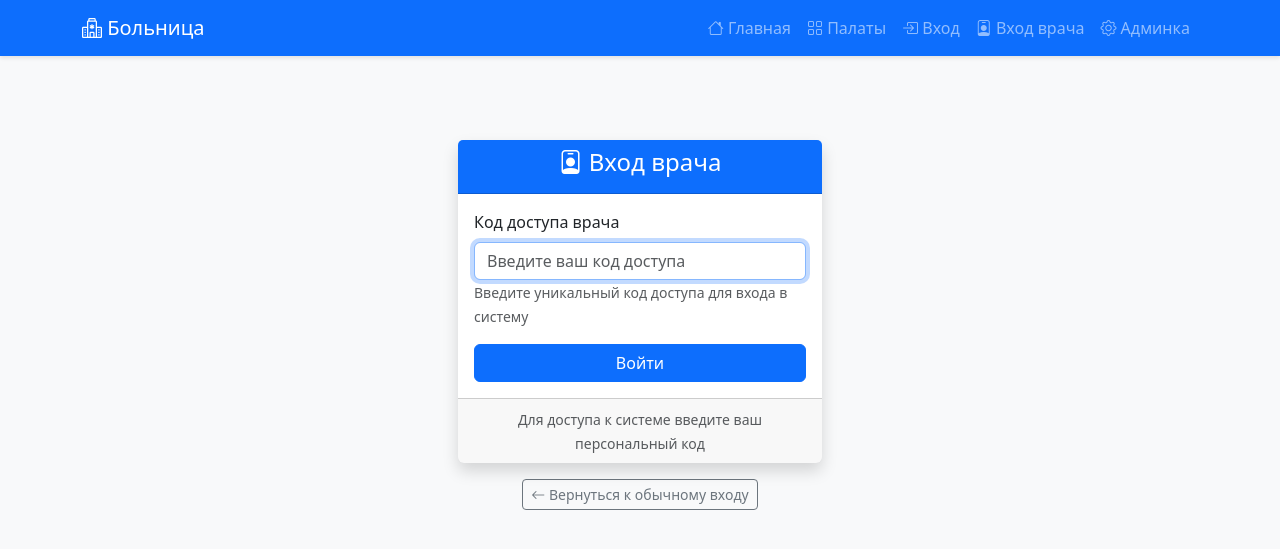
After one commit to polina2407/kursach2, a Django app: page /doctor_login/ in a window 1280 px wide. The commit adds this page. Shown: the top 549 px of the page. Run offline with Django 5.2, Linux system fonts and the light colour scheme.

Commit message:
Add doctor authentication system and patient birth date validation
- Add doctor_login.html template with secure access code form
- Update forms.py with enhanced birth date validation (age limits, future dates)
- Add DoctorLoginForm and DoctorCodeForm for physician authentication
- Modify views.py to support separate doctor login and session management
- Update base.html navigation with doctor login link
- Add doctor_login URL route to hospital app
- Enhance patient birth date validation with comprehensive age checks
- Improve doctor authentication flow with session-based access control

```diff
--- a/hospital_project/hospital/forms.py
+++ b/hospital_project/hospital/forms.py
@@ -37,7 +37,8 @@ class PatientForm(forms.ModelForm):
             'birth_date': forms.DateInput(attrs={
                 'type': 'date',
                 'class': 'form-control',
-                'required': True
+                'required': True,
+                'max': '9999-12-31'
             }),
             'gender': forms.RadioSelect(),
             'department': forms.Select(attrs={'class': 'form-select'}),
@@ -64,8 +65,8 @@ class PatientForm(forms.ModelForm):
             raise forms.ValidationError("Фамилия обязательна для заполнения")
         if len(last_name) < 2:
             raise forms.ValidationError("Фамилия должна быть не менее 2 символов")
-        if not last_name.isalpha():
-            raise forms.ValidationError("Фамилия должна содержать только буквы")
+        if not last_name.replace(' ', '').isalpha():
+            raise forms.ValidationError("Фамилия должна содержать только буквы и пробелы")
         return last_name
 
     def clean_first_name(self):
@@ -74,14 +75,14 @@ class PatientForm(forms.ModelForm):
             raise forms.ValidationError("Имя обязательно для заполнения")
         if len(first_name) < 2:
             raise forms.ValidationError("Имя должно быть не менее 2 символов")
-        if not first_name.isalpha():
-            raise forms.ValidationError("Имя должно содержать только буквы")
+        if not first_name.replace(' ', '').isalpha():
+            raise forms.ValidationError("Имя должно содержать только буквы и пробелы")
         return first_name
 
     def clean_middle_name(self):
         middle_name = self.cleaned_data.get('middle_name', '').strip()
-        if middle_name and not middle_name.isalpha():
-            raise forms.ValidationError("Отчество должно содержать только буквы")
+        if middle_name and not middle_name.replace(' ', '').isalpha():
+            raise forms.ValidationError("Отчество должно содержать только буквы и пробелы")
         return middle_name
 
     def clean_birth_date(self):
@@ -91,15 +92,25 @@ class PatientForm(forms.ModelForm):
 
         from datetime import date
         today = date.today()
+
+        # Проверка: дата не может быть в будущем
         if birth_date > today:
             raise forms.ValidationError("Дата рождения не может быть в будущем")
 
-        # Проверка на минимальный возраст (например, 0 лет - новорожденный)
+        # Вычисляем возраст
         age = today.year - birth_date.year - ((today.month, today.day) < (birth_date.month, birth_date.day))
+
+        # Проверка: минимальный возраст 0 лет (новорожденный)
         if age < 0:
             raise forms.ValidationError("Некорректная дата рождения")
+
+        # Проверка: максимальный возраст 120 лет
         if age > 120:
-            raise forms.ValidationError("Проверьте корректность даты рождения")
+            raise forms.ValidationError("Проверьте корректность даты рождения (возраст не может превышать 120 лет)")
+
+        # Дополнительная проверка: дата не раньше 1900 года
+        if birth_date.year < 1900:
+            raise forms.ValidationError("Дата рождения должна быть не ранее 1900 года")
 
         return birth_date
 
@@ -130,3 +141,28 @@ class DoctorCodeForm(forms.Form):
             raise forms.ValidationError("Неверный код доступа или врач не активен")
 
         return code
+
+
+class DoctorLoginForm(forms.Form):
+    """Форма входа для врача по коду"""
+    code = forms.CharField(
+        max_length=10,
+        label="Код доступа",
+        widget=forms.PasswordInput(attrs={
+            'class': 'form-control',
+            'placeholder': 'Введите ваш код доступа',
+            'autocomplete': 'current-password',
+            'autofocus': True
+        })
+    )
+
+    def clean_code(self):
+        code = self.cleaned_data.get('code', '').strip()
+        if not code:
+            raise forms.ValidationError("Введите код доступа")
+
+        doctor = Doctor.authenticate_by_code(code)
+        if not doctor:
+            raise forms.ValidationError("Неверный код доступа. Проверьте правильность ввода.")
+
+        return code
--- a/hospital_project/hospital/templates/base.html
+++ b/hospital_project/hospital/templates/base.html
@@ -80,6 +80,29 @@
                             <i class="bi bi-grid"></i> Палаты
                         </a>
                     </li>
+                    {% if user.is_authenticated %}
+                    <li class="nav-item dropdown">
+                        <a class="nav-link dropdown-toggle" href="#" id="navbarDropdown" role="button" data-bs-toggle="dropdown">
+                            <i class="bi bi-person-circle"></i> {{ user.username }}
+                        </a>
+                        <ul class="dropdown-menu dropdown-menu-end">
+                            <li><a class="dropdown-item" href="{% url 'add_patient' %}"><i class="bi bi-person-plus"></i> Добавить пациента</a></li>
+                            <li><hr class="dropdown-divider"></li>
+                            <li><a class="dropdown-item" href="{% url 'logout' %}"><i class="bi bi-box-arrow-right"></i> Выйти</a></li>
+                        </ul>
+                    </li>
+                    {% else %}
+                    <li class="nav-item">
+                        <a class="nav-link" href="{% url 'login' %}">
+                            <i class="bi bi-box-arrow-in-right"></i> Вход
+                        </a>
+                    </li>
+                    <li class="nav-item">
+                        <a class="nav-link" href="{% url 'doctor_login' %}">
+                            <i class="bi bi-person-badge"></i> Вход врача
+                        </a>
+                    </li>
+                    {% endif %}
                     <li class="nav-item">
                         <a class="nav-link" href="/admin/" target="_blank">
                             <i class="bi bi-gear"></i> Админка
--- /dev/null
+++ b/hospital_project/hospital/templates/doctor_login.html
@@ -0,0 +1,49 @@
+{% extends 'base.html' %}
+
+{% block content %}
+<div class="row justify-content-center mt-5">
+    <div class="col-md-6 col-lg-4">
+        <div class="card shadow">
+            <div class="card-header bg-primary text-white text-center">
+                <h4><i class="bi bi-person-badge"></i> Вход врача</h4>
+            </div>
+            <div class="card-body">
+                {% if form.errors %}
+                <div class="alert alert-danger">
+                    <strong>Ошибка!</strong> {{ form.code.errors.0 }}
+                </div>
+                {% endif %}
+
+                <form method="post">
+                    {% csrf_token %}
+                    <div class="mb-3">
+                        <label for="id_code" class="form-label">Код доступа врача</label>
+                        <input type="password"
+                               name="code"
+                               id="id_code"
+                               class="form-control"
+                               placeholder="Введите ваш код доступа"
+                               required
+                               autofocus>
+                        <small class="form-text text-muted">
+                            Введите уникальный код доступа для входа в систему
+                        </small>
+                    </div>
+                    <div class="d-grid">
+                        <button type="submit" class="btn btn-primary">Войти</button>
+                    </div>
+                </form>
+            </div>
+            <div class="card-footer text-muted text-center">
+                <small>Для доступа к системе введите ваш персональный код</small>
+            </div>
+        </div>
+
+        <div class="text-center mt-3">
+            <a href="{% url 'login' %}" class="btn btn-outline-secondary btn-sm">
+                <i class="bi bi-arrow-left"></i> Вернуться к обычному входу
+            </a>
+        </div>
+    </div>
+</div>
+{% endblock %}
--- a/hospital_project/hospital/urls.py
+++ b/hospital_project/hospital/urls.py
@@ -3,9 +3,10 @@ from . import views
 
 urlpatterns = [
     path('', views.index, name='index'),
+    path('doctor_login/', views.doctor_login, name='doctor_login'),
     path('add_patient/', views.add_patient, name='add_patient'),
     path('select_room/<int:patient_id>/', views.select_room, name='select_room'),
     path('discharge_patient/<int:patient_id>/', views.discharge_patient, name='discharge_patient'),
     path('room_status/', views.room_status, name='room_status'),
-    path('patient/<int:patient_id>/', views.patient_detail, name='patient_detail'),  # ✅ Новый URL
+    path('patient/<int:patient_id>/', views.patient_detail, name='patient_detail'),
 ]
--- a/hospital_project/hospital/views.py
+++ b/hospital_project/hospital/views.py
@@ -2,8 +2,9 @@ from django.shortcuts import render, redirect, get_object_or_404
 from django.contrib import messages
 from django.db.models import Count, Q, Sum
 from django.contrib.auth.decorators import login_required
+from django.contrib.auth import authenticate, login
 from .models import Department, Room, Patient, Doctor, DischargeHistory
-from .forms import PatientForm, DoctorCodeForm
+from .forms import PatientForm, DoctorCodeForm, DoctorLoginForm
 from datetime import date
 
 
@@ -125,20 +126,51 @@ def index(request):
     return render(request, "index.html", context)
 
 
+def doctor_login(request):
+    """Вход врача по коду доступа"""
+    if request.method == 'POST':
+        form = DoctorLoginForm(request.POST)
+        if form.is_valid():
+            code = form.cleaned_data['code']
+            doctor = Doctor.authenticate_by_code(code)
+
+            if doctor:
+                # Сохраняем ID врача в сессии
+                request.session['doctor_id'] = doctor.id
+                messages.success(request, f"✅ Добро пожаловать, {doctor.user.get_full_name() or doctor.user.username}!")
+                return redirect('index')
+    else:
+        form = DoctorLoginForm()
+
+    return render(request, 'doctor_login.html', {'form': form})
+
+
 @login_required
 def add_patient(request):
     """Добавление пациента с проверкой кода врача"""
     doctor = None
 
+    # Проверяем, есть ли врач в сессии
+    if request.session.get('doctor_id'):
+        try:
+            doctor = Doctor.objects.get(id=request.session['doctor_id'], is_active=True)
+        except Doctor.DoesNotExist:
+            del request.session['doctor_id']
+
     if request.method == "POST":
-        # Проверяем код врача
-        code_form = DoctorCodeForm(request.POST)
-        if code_form.is_valid():
-            doctor = Doctor.authenticate_by_code(code_form.cleaned_data['code'])
-            request.session['doctor_id'] = doctor.id
-        else:
-            messages.error(request, f"❌ Ошибка кода: {code_form.errors.get('code', ['Неверный код'])[0]}")
-            return render(request, "add_patient.html", {"form": PatientForm(), "code_form": code_form})
+        # Если врач еще не аутентифицирован, проверяем код
+        if not doctor:
+            code_form = DoctorCodeForm(request.POST)
+            if code_form.is_valid():
+                doctor = Doctor.authenticate_by_code(code_form.cleaned_data['code'])
+                if doctor:
+                    request.session['doctor_id'] = doctor.id
+                else:
+                    messages.error(request, f"❌ Ошибка кода: Неверный код доступа")
+                    return render(request, "add_patient.html", {"form": PatientForm(), "code_form": code_form})
+            else:
+                messages.error(request, f"❌ Ошибка кода: {code_form.errors.get('code', ['Неверный код'])[0]}")
+                return render(request, "add_patient.html", {"form": PatientForm(), "code_form": code_form})
 
         # Если код верный, обрабатываем форму пациента
         form = PatientForm(request.POST)
@@ -148,6 +180,8 @@ def add_patient(request):
             patient.save()
             messages.success(request, f"✅ Пациент {patient.last_name} {patient.first_name} зарегистрирован")
             return redirect("select_room", patient_id=patient.id)
+        else:
+            messages.error(request, "❌ Исправьте ошибки в форме пациента")
     else:
         form = PatientForm()
         code_form = DoctorCodeForm()
@@ -155,7 +189,7 @@ def add_patient(request):
         if dep_id:
             form.fields['department'].initial = dep_id
 
-    return render(request, "add_patient.html", {"form": form, "code_form": code_form})
+    return render(request, "add_patient.html", {"form": form, "code_form": code_form, "doctor": doctor})
 
 
 @login_required
@@ -226,14 +260,27 @@ def discharge_patient(request, patient_id):
     patient = get_object_or_404(Patient, id=patient_id)
     doctor = None
 
+    # Проверяем, есть ли врач в сессии
+    if request.session.get('doctor_id'):
+        try:
+            doctor = Doctor.objects.get(id=request.session['doctor_id'], is_active=True)
+        except Doctor.DoesNotExist:
+            del request.session['doctor_id']
+
     if request.method == "POST":
-        # Проверяем код врача
-        code_form = DoctorCodeForm(request.POST)
-        if code_form.is_valid():
-            doctor = Doctor.authenticate_by_code(code_form.cleaned_data['code'])
-        else:
-            messages.error(request, f"❌ Ошибка кода: {code_form.errors.get('code', ['Неверный код'])[0]}")
-            return render(request, "discharge_patient.html", {"patient": patient, "code_form": code_form})
+        # Если врач еще не аутентифицирован, проверяем код
+        if not doctor:
+            code_form = DoctorCodeForm(request.POST)
+            if code_form.is_valid():
+                doctor = Doctor.authenticate_by_code(code_form.cleaned_data['code'])
+                if doctor:
+                    request.session['doctor_id'] = doctor.id
+                else:
+                    messages.error(request, f"❌ Ошибка кода: Неверный код доступа")
+                    return render(request, "discharge_patient.html", {"patient": patient, "code_form": code_form})
+            else:
+                messages.error(request, f"❌ Ошибка кода: {code_form.errors.get('code', ['Неверный код'])[0]}")
+                return render(request, "discharge_patient.html", {"patient": patient, "code_form": code_form})
 
         disease = request.POST.get('diagnosis', 'Не указано')
 
@@ -252,7 +299,7 @@ def discharge_patient(request, patient_id):
     else:
         code_form = DoctorCodeForm()
 
-    return render(request, "discharge_patient.html", {"patient": patient, "code_form": code_form})
+    return render(request, "discharge_patient.html", {"patient": patient, "code_form": code_form, "doctor": doctor})
 
 
 def room_status(request):
```
Also changed, not shown: hospital_project/db.sqlite3, hospital_project/hospital/migrations/0001_initial.py, 1 other file.
